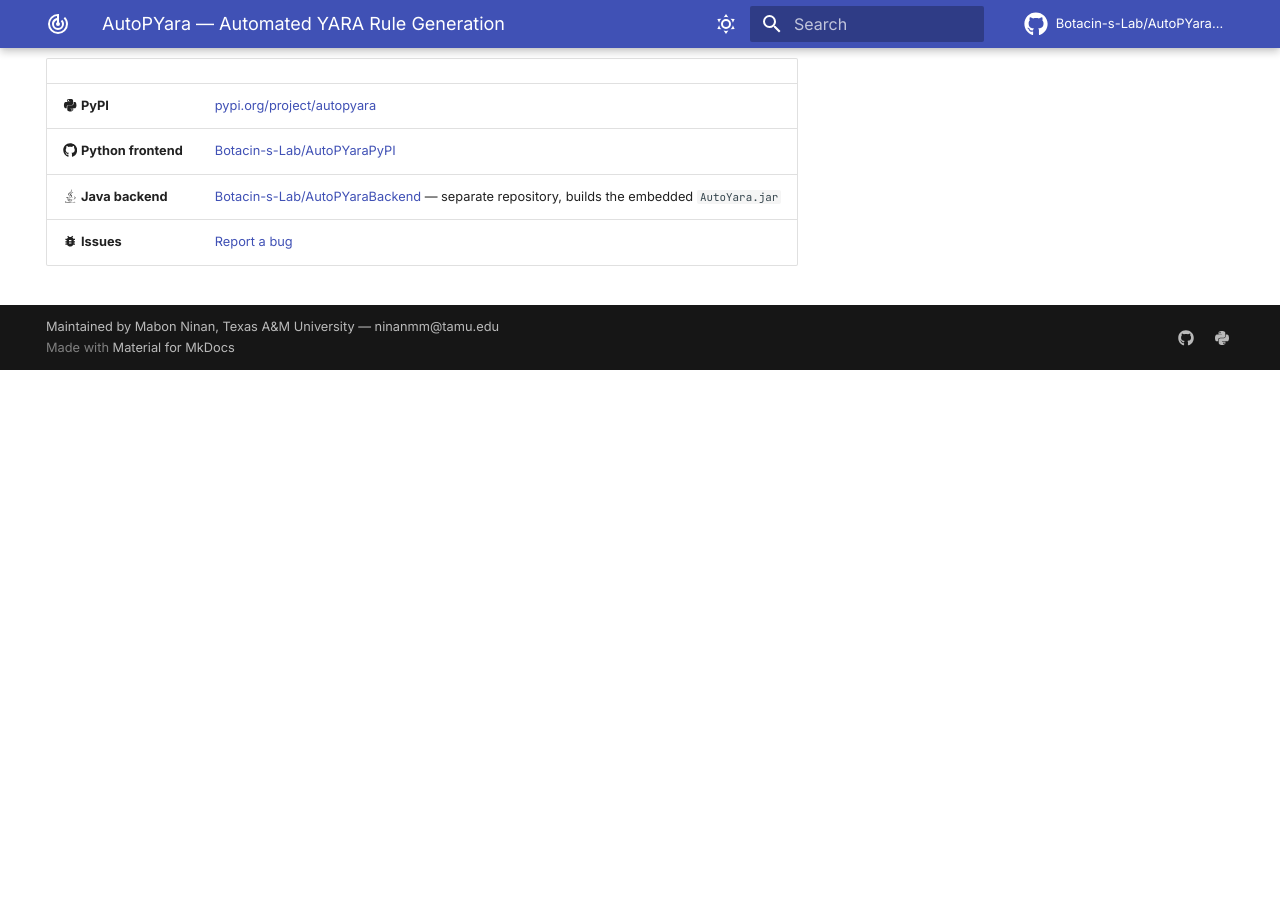
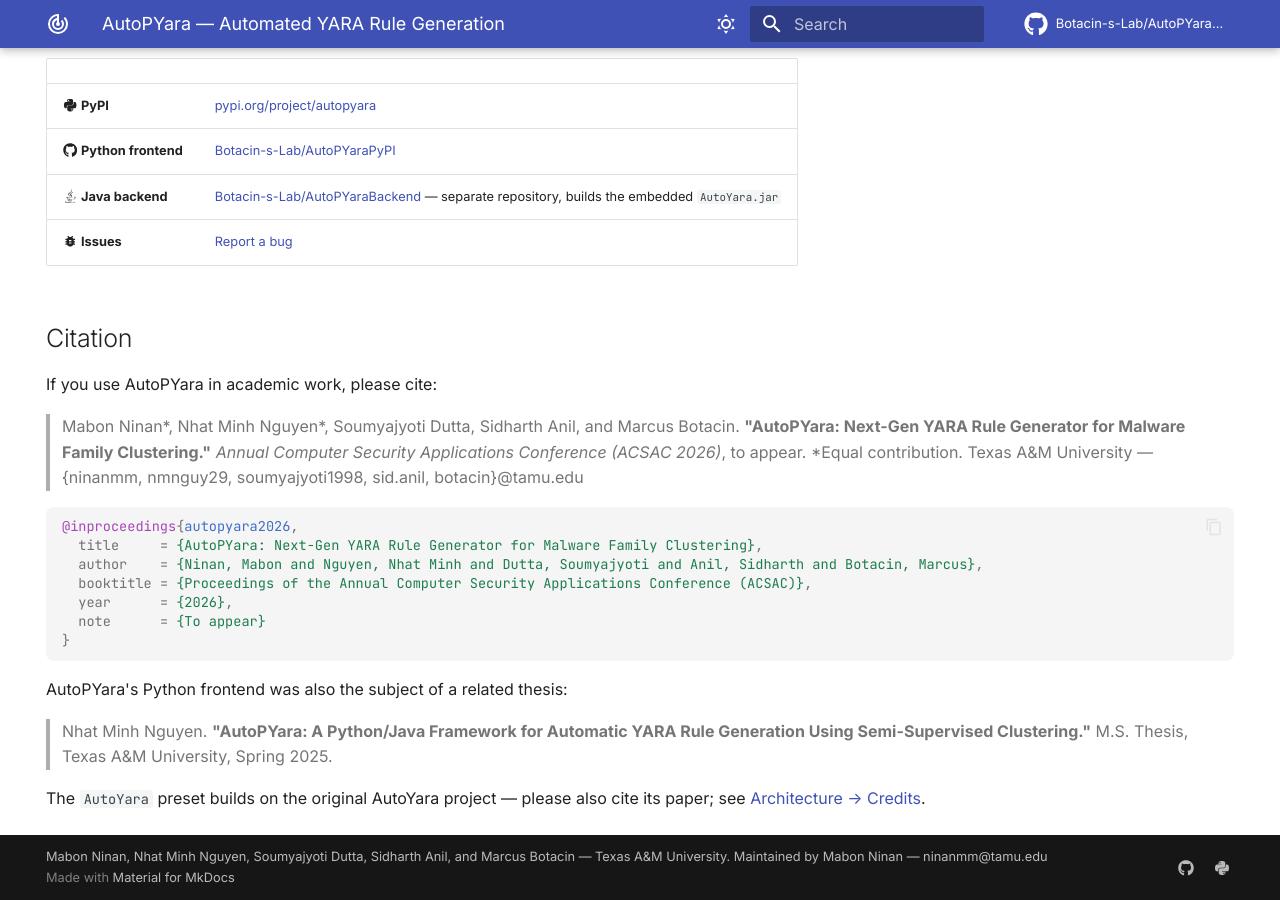
Before and after one commit to Botacin-s-Lab/AutoPYaraPyPI, an MkDocs documentation site: the page built from docs/index.md, in a window 1280 px wide and 900 px high, scrolled down 2442 px. Built offline with MkDocs 1.6.1 and Material for MkDocs 9.7.7, drawn with Linux system fonts in a browser that asks for light colours; comment, search, counter and statistics services are not loaded; before the commit the page ends 2812 px from its top, so only the background shows below that.

Commit message:
Add ACSAC 2026 paper citation, full author byline, related thesis
README.md, docs/index.md (website homepage): new Citation section with
the ACSAC 2026 paper's BibTeX and rendered cite (Mabon Ninan*, Nhat Minh
Nguyen*, Soumyajyoti Dutta, Sidharth Anil, Marcus Botacin; *equal
contribution; Texas A&M University), plus the AutoYara paper citation
(README.md didn't have one before, only docs/architecture.md did).

docs/architecture.md: note the related MSc thesis (Nhat Minh Nguyen,
"AutoPYara: A Python/Java Framework for Automatic YARA Rule Generation
Using Semi-Supervised Clustering," Spring 2025) next to the existing
AutoYara credit, cross-linked from the new Citation sections. Deliberately
not mentioned in README.md/setup.py, since README.md's content is also
the PyPI project description.

mkdocs.yml: site-wide footer lists all five authors.
setup.py: PyPI `author` metadata field lists all five authors in order
(takes effect on the next release).
README.md footer: full author byline (Mabon still listed as maintainer).

Co-Authored-By: Claude Sonnet 5 <noreply@anthropic.com>
Claude-Session: https://claude.ai/code/session_01EBwHsSDUfpeWzrYtfdCnM6

````diff
--- a/docs/index.md
+++ b/docs/index.md
@@ -91,3 +91,27 @@ Train your own Bloom filters on proprietary datasets.
 | :fontawesome-brands-github: **Python frontend** | [Botacin-s-Lab/AutoPYaraPyPI](https://github.com/Botacin-s-Lab/AutoPYaraPyPI) |
 | :fontawesome-brands-java: **Java backend** | [Botacin-s-Lab/AutoPYaraBackend](https://github.com/Botacin-s-Lab/AutoPYaraBackend) — separate repository, builds the embedded `AutoYara.jar` |
 | :material-bug: **Issues** | [Report a bug](https://github.com/Botacin-s-Lab/AutoPYaraPyPI/issues) |
+
+## Citation
+
+If you use AutoPYara in academic work, please cite:
+
+> Mabon Ninan\*, Nhat Minh Nguyen\*, Soumyajyoti Dutta, Sidharth Anil, and Marcus Botacin.
+> **"AutoPYara: Next-Gen YARA Rule Generator for Malware Family Clustering."** *Annual Computer Security Applications Conference (ACSAC 2026)*, to appear.
+> \*Equal contribution. Texas A&M University — {ninanmm, nmnguy29, soumyajyoti1998, sid.anil, botacin}@tamu.edu
+
+```bibtex
+@inproceedings{autopyara2026,
+  title     = {AutoPYara: Next-Gen YARA Rule Generator for Malware Family Clustering},
+  author    = {Ninan, Mabon and Nguyen, Nhat Minh and Dutta, Soumyajyoti and Anil, Sidharth and Botacin, Marcus},
+  booktitle = {Proceedings of the Annual Computer Security Applications Conference (ACSAC)},
+  year      = {2026},
+  note      = {To appear}
+}
+```
+
+AutoPYara's Python frontend was also the subject of a related thesis:
+
+> Nhat Minh Nguyen. **"AutoPYara: A Python/Java Framework for Automatic YARA Rule Generation Using Semi-Supervised Clustering."** M.S. Thesis, Texas A&M University, Spring 2025.
+
+The `AutoYara` preset builds on the original AutoYara project — please also cite its paper; see [Architecture → Credits](architecture.md#credits).
--- a/mkdocs.yml
+++ b/mkdocs.yml
@@ -73,7 +73,8 @@ markdown_extensions:
       emoji_generator: !!python/name:material.extensions.emoji.to_svg
 
 copyright: >
-  Maintained by Mabon Ninan, Texas A&amp;M University —
+  Mabon Ninan, Nhat Minh Nguyen, Soumyajyoti Dutta, Sidharth Anil, and Marcus Botacin
+  — Texas A&amp;M University. Maintained by Mabon Ninan —
   <a href="mailto:ninanmm@tamu.edu">ninanmm@tamu.edu</a>
 
 extra:
--- a/setup.py
+++ b/setup.py
@@ -18,7 +18,7 @@ setup(
     description="Next-Gen Automatic YARA Rule Generator",
     long_description=open("README.md").read(),
     long_description_content_type="text/markdown",
-    author="GIA MTech",
+    author="Mabon Ninan, Nhat Minh Nguyen, Soumyajyoti Dutta, Sidharth Anil, Marcus Botacin",
     maintainer="Mabon Ninan",
     maintainer_email="ninanmm@tamu.edu",
     url="https://github.com/Botacin-s-Lab/AutoPYaraPyPI",
````
Also changed, not shown: README.md (+28 -1 lines), docs/architecture.md (+6 -0 lines).
